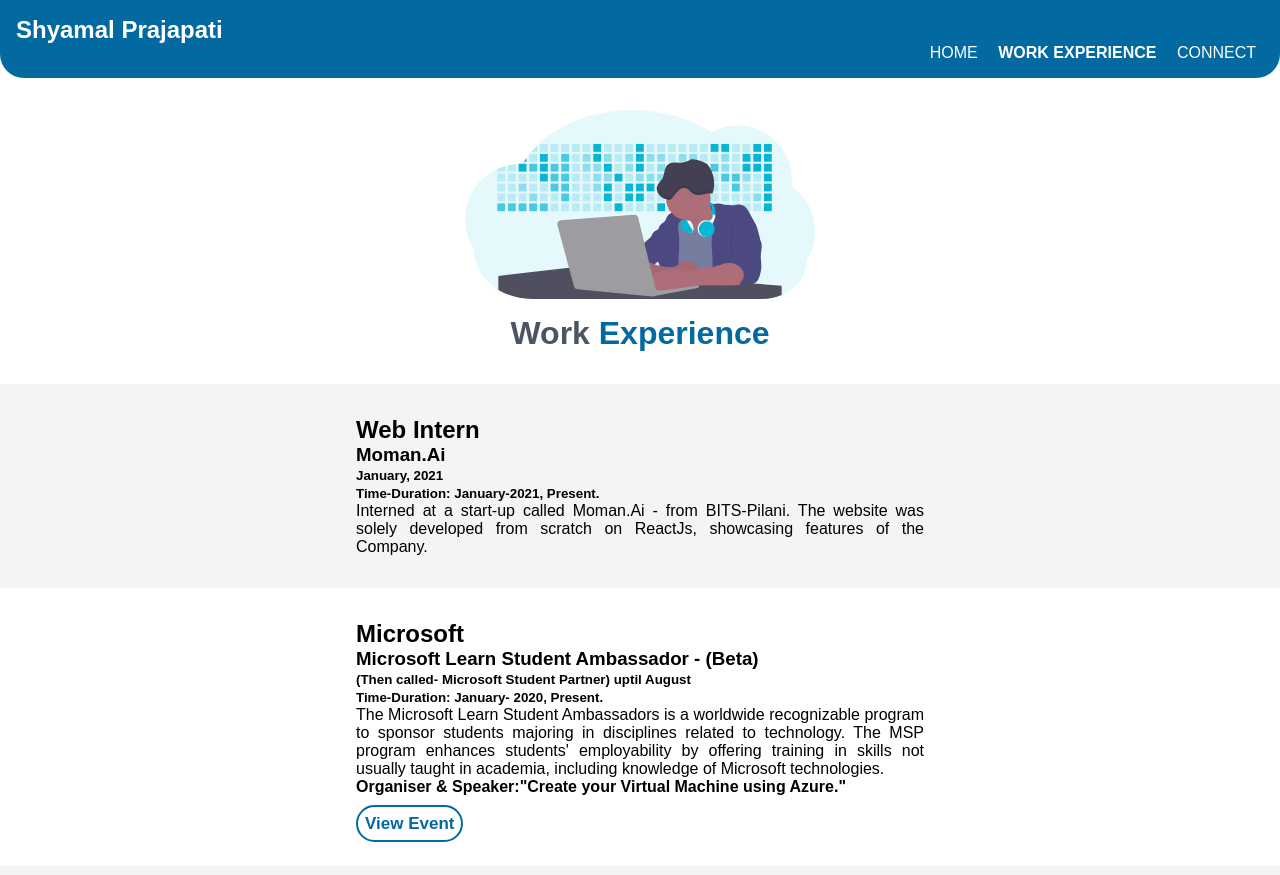
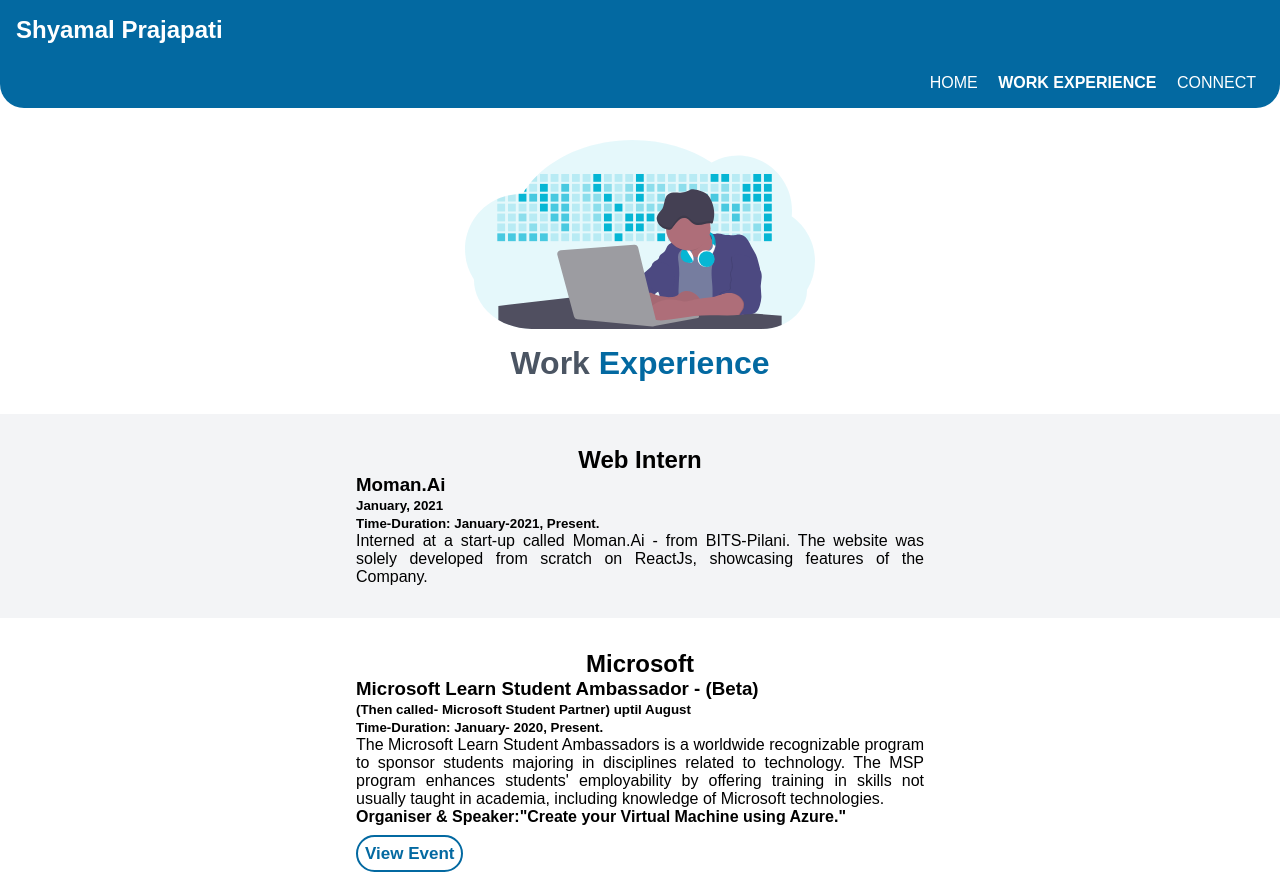
Before and after one commit to shyamal2411/sgprajapati.in, a plain HTML site: page projects.html in a window 1280 px wide. Shown: the top 875 px of the page. Drawn offline with Linux system fonts and the light colour scheme.

Commit message:
Update styles.css

```diff
--- a/styles.css
+++ b/styles.css
@@ -267,7 +267,7 @@ margin-bottom: 1rem; */
 }
 
 .section h1 {
-    text-align: ce nter;
+    text-align: center;
 }
 
 
@@ -277,6 +277,9 @@ margin-bottom: 1rem; */
     /*off white color in background*/
 }
 
+.list-non-bullet{
+   margin-top: 30px;
+}
 /* Footer */
 footer {
     background-color: var(--primary-color);
```
